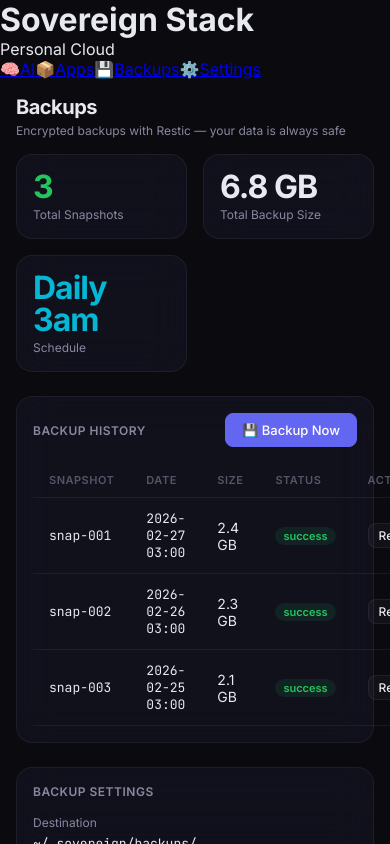
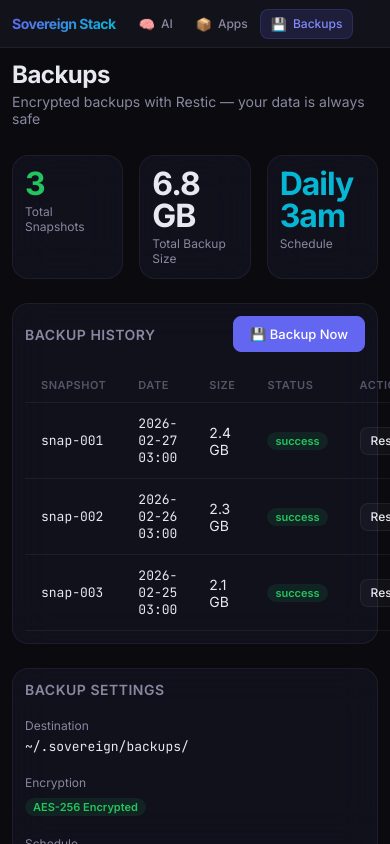
Before and after one commit to Achilles1089/sovereign-stack, a React (Vite) app in the folder dashboard/: page /backups in a window 390 px wide. Built offline with nearby package versions, Linux system fonts and the light colour scheme.

Commit message:
feat: complete CSS overhaul - glassmorphism, responsive mobile, 3-column AI layout

```diff
--- a/dashboard/src/index.css
+++ b/dashboard/src/index.css
@@ -46,28 +46,32 @@ body,
 /* Layout */
 .app-layout {
   display: flex;
+  flex-direction: column;
   height: 100vh;
   overflow: hidden;
 }
 
-/* Sidebar */
-.sidebar {
-  width: 240px;
+/* Top Bar */
+.top-bar {
+  display: flex;
+  align-items: center;
+  height: 52px;
   background: var(--bg-secondary);
-  border-right: 1px solid var(--border-primary);
+  border-bottom: 1px solid var(--border-primary);
+  padding: 0 20px;
+  flex-shrink: 0;
+  gap: 24px;
+}
+
+.top-bar-brand {
   display: flex;
-  flex-direction: column;
-  padding: 0;
+  align-items: baseline;
+  gap: 10px;
   flex-shrink: 0;
 }
 
-.sidebar-brand {
-  padding: 24px 20px;
-  border-bottom: 1px solid var(--border-primary);
-}
-
-.sidebar-brand h1 {
-  font-size: 18px;
+.top-bar-brand h1 {
+  font-size: 16px;
   font-weight: 700;
   background: linear-gradient(135deg, var(--accent-primary), var(--accent-cyan));
   -webkit-background-clip: text;
@@ -75,67 +79,191 @@ body,
   letter-spacing: -0.5px;
 }
 
-.sidebar-brand span {
-  font-size: 11px;
+.top-bar-brand span {
+  font-size: 10px;
   color: var(--text-muted);
   text-transform: uppercase;
   letter-spacing: 1px;
 }
 
-.sidebar-nav {
-  flex: 1;
-  padding: 12px 8px;
+.top-bar-tabs {
   display: flex;
-  flex-direction: column;
   gap: 2px;
+  align-items: center;
 }
 
-.nav-item {
+.top-bar-spacer {
+  flex: 1;
+}
+
+.tab-item {
   display: flex;
   align-items: center;
-  gap: 12px;
-  padding: 10px 12px;
+  gap: 6px;
+  padding: 6px 14px;
   border-radius: var(--radius-sm);
   color: var(--text-secondary);
   text-decoration: none;
-  font-size: 14px;
+  font-size: 13px;
   font-weight: 500;
   transition: all var(--transition);
   cursor: pointer;
   border: 1px solid transparent;
 }
 
-.nav-item:hover {
+.tab-item:hover {
   background: var(--bg-glass);
   color: var(--text-primary);
-  border-color: var(--border-primary);
 }
 
-.nav-item.active {
+.tab-item.active {
   background: var(--accent-glow);
   color: var(--accent-secondary);
   border-color: rgba(99, 102, 241, 0.2);
 }
 
-.nav-icon {
-  font-size: 18px;
-  width: 24px;
-  text-align: center;
-}
-
-.sidebar-footer {
-  padding: 16px 20px;
-  border-top: 1px solid var(--border-primary);
-  font-size: 12px;
-  color: var(--text-muted);
+.tab-icon {
+  font-size: 14px;
 }
 
 /* Main Content */
 .main-content {
   flex: 1;
   overflow-y: auto;
-  padding: 32px;
+  padding: 20px;
   background: var(--bg-primary);
+}
+
+/* 3-Column AI Layout */
+.ai-layout {
+  display: grid;
+  grid-template-columns: 220px 1fr 260px;
+  gap: 16px;
+  height: calc(100vh - 92px);
+}
+
+.ai-panel-left,
+.ai-panel-right {
+  display: flex;
+  flex-direction: column;
+  gap: 12px;
+  overflow-y: auto;
+}
+
+.ai-panel-center {
+  display: flex;
+  flex-direction: column;
+  min-height: 0;
+}
+
+.chat-card {
+  background: var(--bg-card);
+  border: 1px solid var(--border-primary);
+  border-radius: var(--radius-lg);
+  padding: 16px;
+  backdrop-filter: blur(20px);
+  flex: 1;
+  display: flex;
+  flex-direction: column;
+  min-height: 0;
+}
+
+/* Compact cards for side panels */
+.card.compact {
+  padding: 14px;
+}
+
+.card.compact .card-title {
+  font-size: 11px;
+  margin-bottom: 10px;
+}
+
+/* Mini stats grid */
+.mini-stats {
+  display: grid;
+  grid-template-columns: 1fr 1fr;
+  gap: 8px;
+}
+
+.mini-stat {
+  display: flex;
+  flex-direction: column;
+}
+
+.mini-stat-value {
+  font-size: 18px;
+  font-weight: 700;
+  letter-spacing: -0.5px;
+  line-height: 1;
+}
+
+.mini-stat-label {
+  font-size: 10px;
+  color: var(--text-muted);
+  margin-top: 2px;
+}
+
+/* Service list */
+.service-list {
+  display: flex;
+  flex-direction: column;
+  gap: 6px;
+}
+
+.service-row {
+  display: flex;
+  align-items: center;
+  gap: 8px;
+  font-size: 12px;
+}
+
+.service-name {
+  flex: 1;
+  font-weight: 500;
+}
+
+.badge-sm {
+  font-size: 9px;
+  padding: 1px 6px;
+}
+
+/* Model list */
+.model-list {
+  display: flex;
+  flex-direction: column;
+  gap: 6px;
+}
+
+.model-row {
+  display: flex;
+  justify-content: space-between;
+  align-items: center;
+  padding: 6px 8px;
+  border-radius: var(--radius-sm);
+  border: 1px solid transparent;
+  transition: all var(--transition);
+}
+
+.model-row:hover {
+  background: var(--bg-glass);
+}
+
+.model-row.active {
+  background: var(--accent-glow);
+  border-color: rgba(99, 102, 241, 0.15);
+}
+
+/* Model selector dropdown */
+.model-select {
+  background: var(--bg-secondary);
+  border: 1px solid var(--border-primary);
+  border-radius: 6px;
+  padding: 4px 8px;
+  color: var(--text-primary);
+  font-size: 12px;
+  font-family: 'JetBrains Mono', monospace;
+  outline: none;
+  cursor: pointer;
 }
 
 .page-header {
@@ -152,6 +280,135 @@ body,
   color: var(--text-secondary);
   font-size: 14px;
   margin-top: 4px;
+}
+
+/* iPhone 17 Pro Max (430pt) and similar large phones */
+@media (max-width: 480px) {
+  .top-bar {
+    height: 48px;
+    padding: 0 10px;
+    gap: 8px;
+  }
+
+  .top-bar-brand h1 {
+    font-size: 14px;
+  }
+
+  .top-bar-brand span {
+    display: none;
+  }
+
+  .top-bar-tabs {
+    overflow-x: auto;
+    -webkit-overflow-scrolling: touch;
+    scrollbar-width: none;
+    gap: 1px;
+  }
+
+  .top-bar-tabs::-webkit-scrollbar {
+    display: none;
+  }
+
+  .tab-item {
+    padding: 5px 10px;
+    font-size: 12px;
+    white-space: nowrap;
+    flex-shrink: 0;
+  }
+
+  .tab-icon {
+    font-size: 13px;
+  }
+
+  .main-content {
+    padding: 10px;
+    -webkit-overflow-scrolling: touch;
+  }
+
+  .ai-layout {
+    grid-template-columns: 1fr;
+    height: auto;
+    gap: 10px;
+  }
+
+  /* Chat first on mobile */
+  .ai-panel-left {
+    order: 2;
+  }
+
+  .ai-panel-center {
+    order: 1;
+  }
+
+  .ai-panel-right {
+    order: 3;
+  }
+
+  .ai-panel-left,
+  .ai-panel-right {
+    display: flex;
+    flex-direction: column;
+    gap: 10px;
+  }
+
+  .chat-card {
+    min-height: 50vh;
+    border-radius: var(--radius-md);
+    padding: 12px;
+  }
+
+  .card.compact {
+    padding: 12px;
+    border-radius: var(--radius-md);
+  }
+
+  .card.compact .card-title {
+    font-size: 10px;
+    margin-bottom: 8px;
+  }
+
+  .mini-stat-value {
+    font-size: 16px;
+  }
+
+  .mini-stat-label {
+    font-size: 9px;
+  }
+
+  .model-row {
+    padding: 8px;
+  }
+
+  .model-select {
+    font-size: 11px;
+    padding: 4px 6px;
+  }
+
+  /* Sticky chat input on mobile */
+  .chat-input-container {
+    position: sticky;
+    bottom: 0;
+    background: var(--bg-card);
+    padding: 10px 0 2px;
+    margin: 0 -12px -12px;
+    padding-left: 12px;
+    padding-right: 12px;
+    border-radius: 0 0 var(--radius-md) var(--radius-md);
+  }
+
+  /* Larger touch targets for mobile */
+  .btn {
+    min-height: 36px;
+  }
+
+  .btn-sm {
+    min-height: 28px;
+  }
+
+  .service-row {
+    padding: 4px 0;
+    min-height: 28px;
+  }
 }
 
 /* Cards */
@@ -197,116 +454,54 @@ body,
   gap: 16px;
 }
 
-@media (max-width: 1200px) {
-  .grid-4 {
-    grid-template-columns: repeat(2, 1fr);
+/* Responsive: mobile / tablet */
+@media (max-width: 1100px) {
+  .ai-layout {
+    grid-template-columns: 1fr;
+    height: auto;
+  }
+
+  .ai-panel-left,
+  .ai-panel-right {
+    display: grid;
+    grid-template-columns: repeat(auto-fit, minmax(200px, 1fr));
+  }
+
+  .chat-card {
+    min-height: 400px;
   }
 }
 
-@media (max-width: 900px) {
-  .grid-3 {
-    grid-template-columns: repeat(2, 1fr);
-  }
-}
-
-/* iPhone landscape & small tablets */
-@media (max-width: 900px) {
-  .app-layout {
-    flex-direction: column;
+@media (max-width: 768px) {
+  .top-bar {
+    padding: 0 12px;
+    gap: 12px;
   }
 
-  .sidebar {
-    width: 100%;
-    flex-direction: row;
-    border-right: none;
-    border-bottom: 1px solid var(--border-primary);
-    order: 2;
-    /* Move nav to bottom */
-    position: fixed;
-    bottom: 0;
-    left: 0;
-    right: 0;
-    z-index: 100;
-    background: var(--bg-secondary);
-  }
-
-  .sidebar-brand {
+  .top-bar-brand span {
     display: none;
   }
 
-  .sidebar-footer {
-    display: none;
-  }
-
-  .sidebar-nav {
-    flex-direction: row;
-    padding: 4px;
-    gap: 0;
-    overflow-x: auto;
-    -webkit-overflow-scrolling: touch;
-    justify-content: space-around;
-    width: 100%;
-  }
-
-  .nav-item {
-    flex-direction: column;
-    gap: 2px;
+  .tab-item {
     padding: 6px 10px;
-    font-size: 10px;
-    min-width: 56px;
-    text-align: center;
-    border: none;
-  }
-
-  .nav-item:hover {
-    border: none;
-  }
-
-  .nav-icon {
-    font-size: 18px;
+    font-size: 12px;
   }
 
   .main-content {
-    padding: 16px;
-    padding-bottom: 70px;
-    /* Space for bottom nav */
+    padding: 12px;
   }
 
-  .page-header {
-    margin-bottom: 16px;
-  }
-
-  .page-header h2 {
-    font-size: 20px;
-  }
-
-  .page-header p {
-    font-size: 12px;
-  }
-
-  .grid-2 {
+  .ai-panel-left,
+  .ai-panel-right {
     grid-template-columns: 1fr;
   }
 
-  .grid-4 {
-    grid-template-columns: repeat(2, 1fr);
+  .chat-card {
+    min-height: 300px;
   }
 
   .card {
-    padding: 16px;
-  }
-
-  .stat-value {
-    font-size: 24px;
-  }
-
-  .stat-label {
-    font-size: 11px;
-  }
-
-  .card-title {
-    font-size: 12px;
-    margin-bottom: 12px;
+    padding: 12px;
   }
 
   .btn {
@@ -315,8 +510,8 @@ body,
   }
 
   .btn-sm {
-    padding: 4px 8px;
-    font-size: 11px;
+    padding: 3px 8px;
+    font-size: 10px;
   }
 
   th {
@@ -334,69 +529,9 @@ body,
     padding: 10px 12px;
   }
 
-  /* Prevents zoom on iOS */
   .chat-bubble {
     font-size: 13px;
     padding: 10px 12px;
-  }
-
-  .app-card {
-    padding: 14px;
-  }
-
-  .app-card h3 {
-    font-size: 14px;
-  }
-
-  .app-card p {
-    font-size: 12px;
-  }
-}
-
-/* Ultra-compact: iPhone SE landscape */
-@media (max-height: 400px) {
-  .main-content {
-    padding: 8px 12px;
-    padding-bottom: 56px;
-  }
-
-  .page-header {
-    margin-bottom: 8px;
-  }
-
-  .page-header h2 {
-    font-size: 16px;
-  }
-
-  .grid-4 {
-    gap: 8px;
-  }
-
-  .grid-3 {
-    gap: 8px;
-  }
-
-  .grid-2 {
-    gap: 8px;
-    grid-template-columns: repeat(2, 1fr);
-  }
-
-  .card {
-    padding: 10px;
-    border-radius: var(--radius-sm);
-  }
-
-  .stat-value {
-    font-size: 20px;
-  }
-
-  .nav-item {
-    padding: 4px 8px;
-    font-size: 9px;
-  }
-
-  .chat-messages {
-    gap: 8px;
   }
 }
 
@@ -418,15 +553,11 @@ body,
   background: var(--border-hover);
 }
 
-/* Safe area for iPhone notch */
+/* Safe area for notch */
 @supports (padding: max(0px)) {
-  .sidebar {
-    padding-bottom: max(4px, env(safe-area-inset-bottom));
-  }
-
   .main-content {
-    padding-left: max(16px, env(safe-area-inset-left));
-    padding-right: max(16px, env(safe-area-inset-right));
+    padding-left: max(12px, env(safe-area-inset-left));
+    padding-right: max(12px, env(safe-area-inset-right));
   }
 }
 
```
